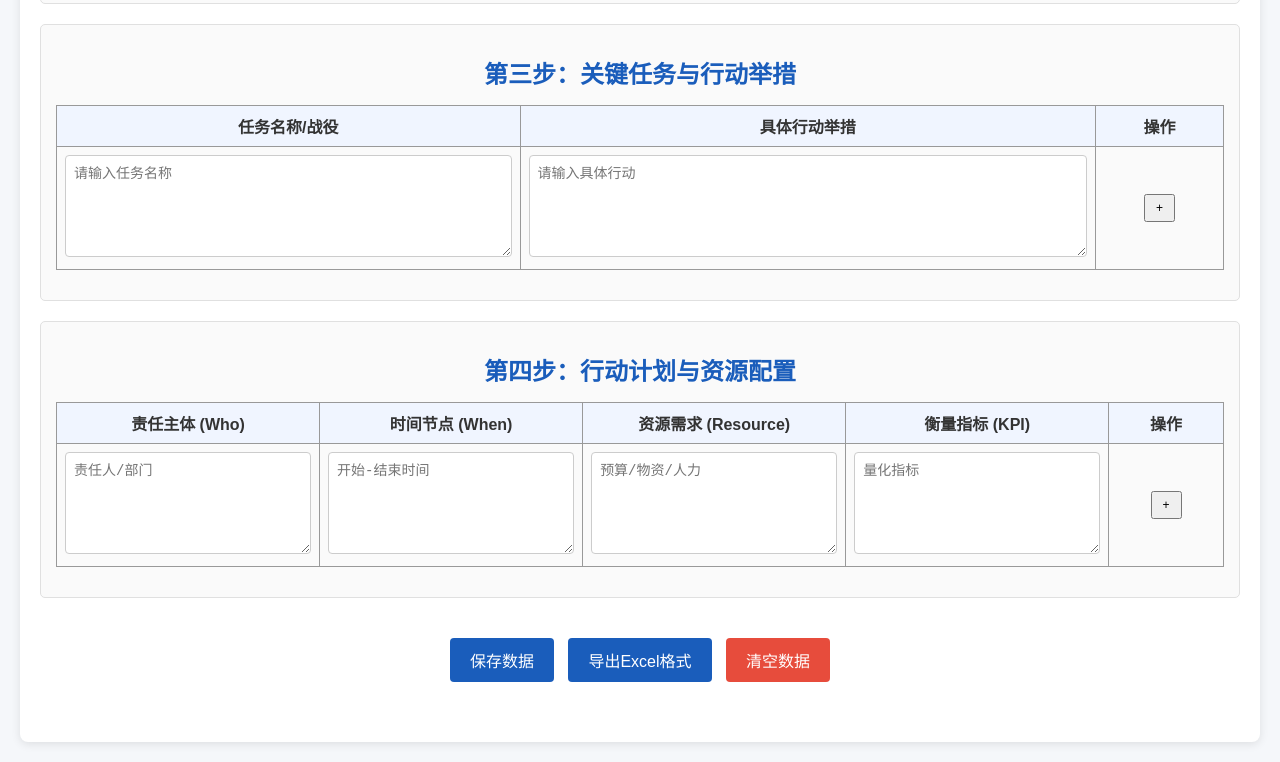
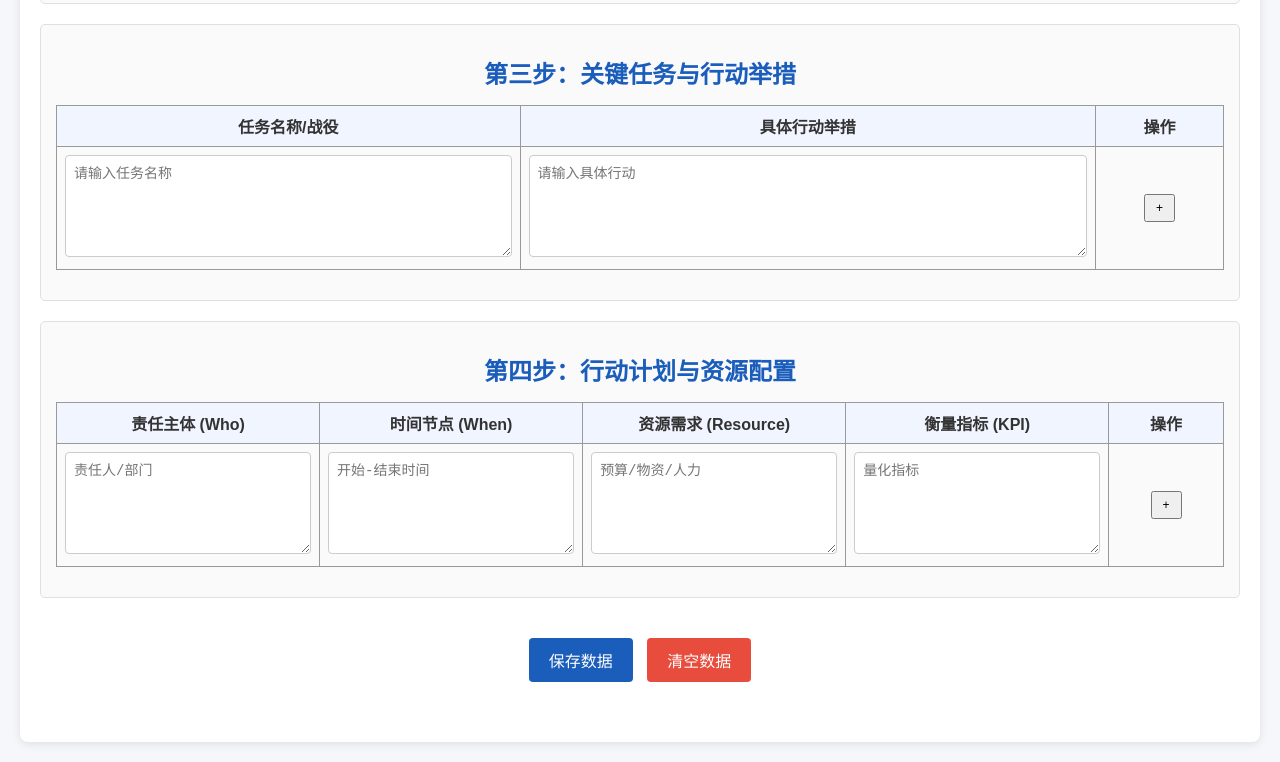
Before and after one commit to 1114991894/-, a plain HTML site: page 战略解码工具.html in a window 1280 px wide. Shown: the part 1358-2120 px from the top of the page. Drawn offline with Linux system fonts and the light colour scheme.

Commit message:
战略解码工具.html

```diff
--- a/战略解码工具.html
+++ b/战略解码工具.html
@@ -359,7 +359,6 @@
     <!-- 操作按钮 -->
     <div style="text-align: center; margin: 30px 0;">
         <button class="btn" onclick="saveData()">保存数据</button>
-        <button class="btn" onclick="exportData()">导出Excel格式</button>
         <button class="btn" onclick="clearAllData()" style="background: #e74c3c;">清空数据</button>
     </div>
 
```
